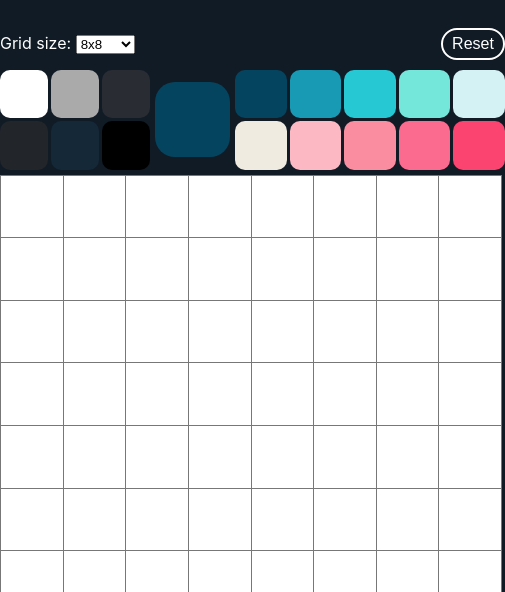
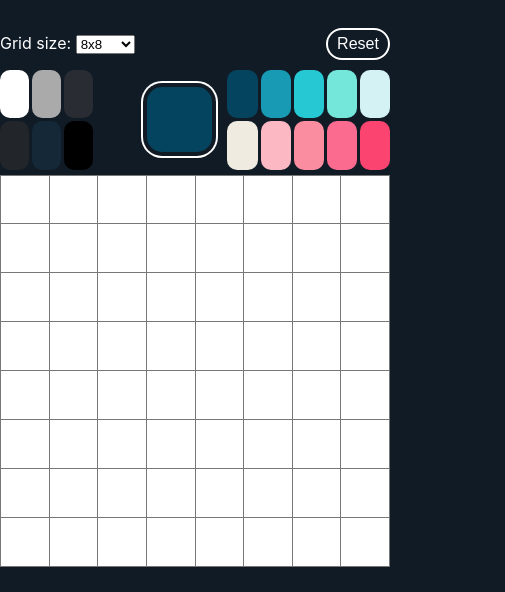
Before and after one commit to MJNBartlett/Pixel-Art-Web-App, a plain HTML site: page index.html in a window 390 px wide. Shown: the part 252-844 px from the top of the page, 505 px wide, since content can reach past the window. Drawn offline with Linux system fonts and the light colour scheme.

Commit message:
Improved mobile responsiveness.

```diff
--- a/stylesheets/main.css
+++ b/stylesheets/main.css
@@ -44,6 +44,7 @@ footer{
   text-align: center;
   margin-bottom: 30px;
   width: 100%;
+  display: block;
 }
 h1{
   font-size: 70px;
@@ -63,11 +64,11 @@ h2{
   margin: 5px 0;
 }
 #pixel__grid{
-  min-width: 500px;
-  max-width: 700px;
+  /* min-width: 500px; */
+  max-width: 100%;
   height: 100vw;
   max-height: 700px;
-  min-height: 500px;
+  /* min-height: 500px; */
   display: grid;
   grid-gap: 1px;
   background: var(--pixel-grid-bg);
@@ -142,19 +143,20 @@ select{
 /* Grid with palettes */
 #pixel__palette-container{
   display: grid;
-  grid-template-columns: 1.5fr 0.7fr 1fr;
-  grid-gap: 5px;
+  grid-template-columns: 0.8fr 0.9fr 1.4fr;
+  grid-gap: 15px;
   align-items: center;
   width: 100%;
   grid-area: palette;
+  height: 100px;
 }
 #pixel__palette-bg-color{
-  width: 150px;
-  height: 100px;
+  width: 100%;
+  max-width: 160px;
+  height: 100%;
   display: grid;
   grid-template-columns: 1fr 1fr 1fr;
   grid-gap: 3px;
-  /* margin-top: 20px; */
 }
 .bg-colour-tile{
   border-radius: 10px;
@@ -165,17 +167,25 @@ select{
   text-align: center;
 }
 #pixel__palette-selected{
-  width: 75px;
-  height: 75px;
-  border-radius: 20px;
+  max-width: 65px;
+  width: 100%;
+  height: 65px;
+  margin-left: auto;
+  display: inline-block;
+  border-radius: 15px;
+  box-shadow:
+  0 0 0 4px var(--bg-main-col),
+  0 0 0 6px var(--text-main-col)
+  ;
 }
 #pixel__palette{
-  width: 270px;
-  height: 100px;
+  width: 100%;
+  max-width: 270px;
+  height: 100%;
   display: grid;
   grid-template: 1fr 1fr / 1fr 1fr 1fr 1fr 1fr;
   grid-gap: 3px;
-  margin: auto;
+  margin-left: auto;
 }
 .pixel__palette-tile{
   border-radius: 10px;
```
